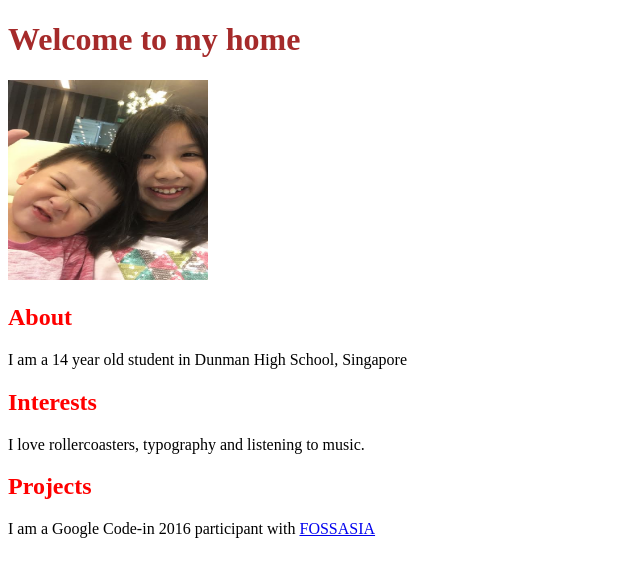
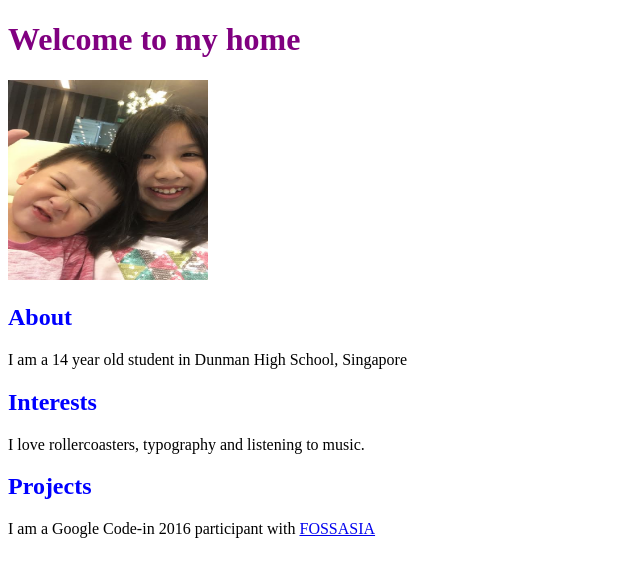
Before and after one commit to dhs17y2cchewenxijoy/dhs17y2cchewenxijoy.github.io, a plain HTML site: page index.html in a window 1280 px wide. Shown: the whole page, without its empty margins (0-640 px from the left). Drawn offline with Linux system fonts and the light colour scheme.

Commit message:
Update style.css

```diff
--- a/style.css
+++ b/style.css
@@ -1,4 +1,4 @@
 h1{
-color: brown;
+color: purple;
 }
-h2{color:red
+h2{color:blue
```
